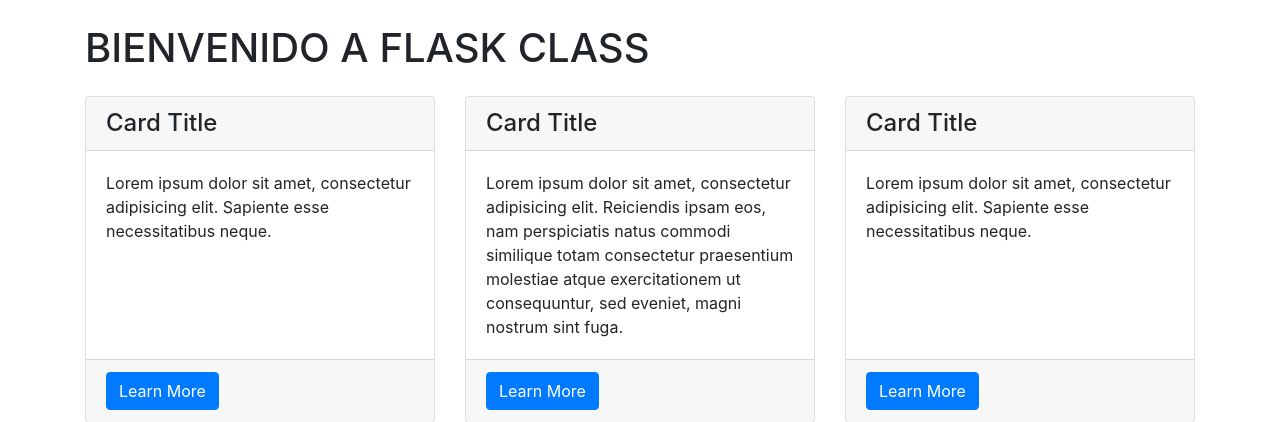
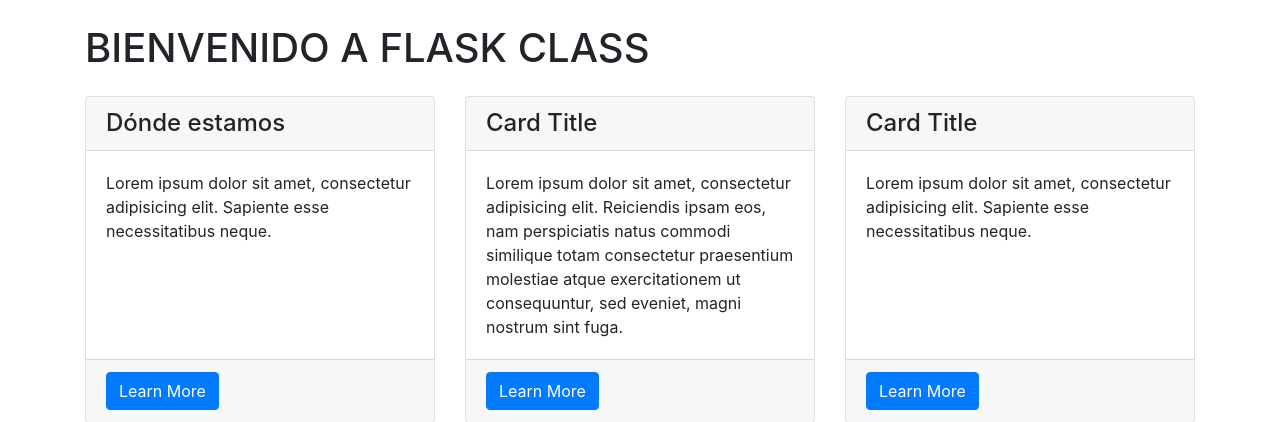
Before and after one commit to flaminic/class-flask-example, a Flask app: page /template in a window 1280 px wide. Shown: the part 576-998 px from the top of the page. Run offline with Flask 2, Linux system fonts and the light colour scheme; grey boxes labelled with a size stand in for pictures from a placeholder-image service; some libraries are stand-ins or nearby versions.

Commit message:
Cambio header Donde estamos

```diff
--- a/templates/index.html
+++ b/templates/index.html
@@ -127,7 +127,7 @@
       <div class="row">
         <div class="col-lg-4 mb-4">
           <div class="card h-100">
-            <h4 class="card-header">Card Title</h4>
+            <h4 class="card-header">Dónde estamos</h4>
             <div class="card-body">
               <p class="card-text">Lorem ipsum dolor sit amet, consectetur adipisicing elit. Sapiente esse necessitatibus neque.</p>
             </div>
```
